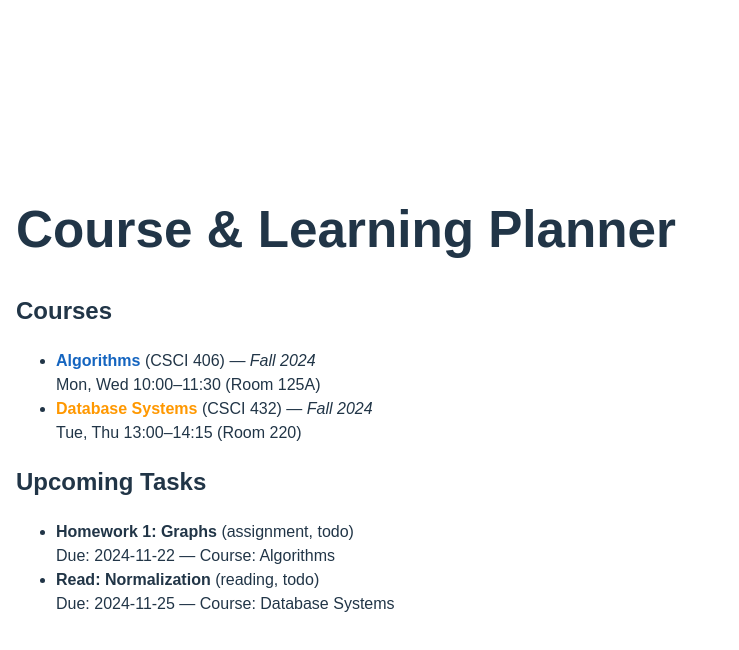
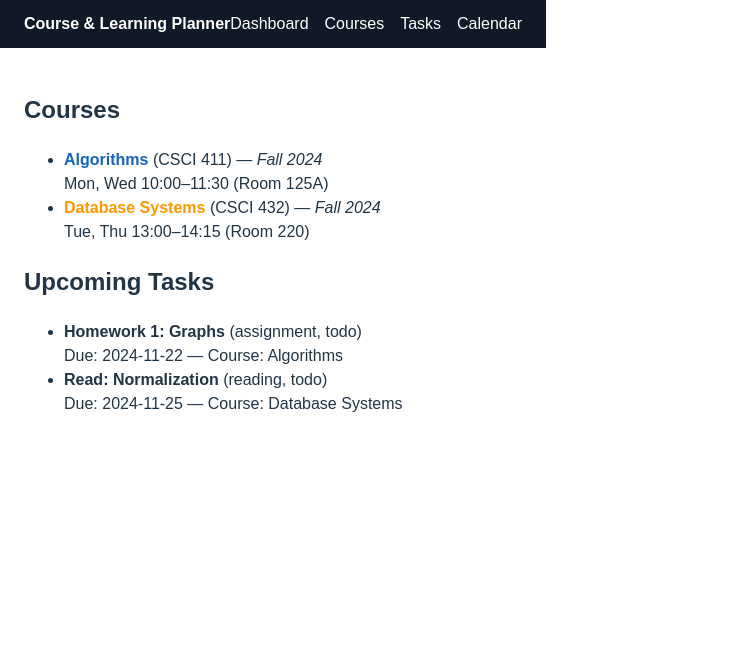
Before and after one commit to venstnguyen/BuildMoreTime, a React (Vite) app: page / in a window 1280 px wide. Shown: the top 650 px of the page, without its empty margins (0-739 px from the left). Built offline with nearby package versions, Linux system fonts and the light colour scheme.

Commit message:
Finished Basic verison (V1) SN

```diff
--- a/src/App.tsx
+++ b/src/App.tsx
@@ -3,12 +3,13 @@ import type { Course } from "./Models/Course";
 import type { Task } from "./Models/Task";
 import { CourseList } from "./Components/CourseList";
 import { TaskList } from "./Components/TaskList";
+import { Layout } from "./Components/Layout"
 
 const defaultCourses: Course[] = [
   {
     id: "course1",
     name: "Algorithms",
-    code: "CSCI 406",
+    code: "CSCI 411",
     color: "#1565c0",
     semester: "Fall 2024",
     daysOfTheWeek: ["Mon", "Wed"],
@@ -56,13 +57,10 @@ function App() {
   const [tasks] = useState<Task[]>(defaultTasks);
 
   return (
-    <div style={{ fontFamily: "sans-serif", padding: "1rem" }}>
-      <h1>Course & Learning Planner</h1>
-
+    <Layout>
       <CourseList courses={courses} />
-
       <TaskList tasks={tasks} courses={courses} />
-    </div>
+    </Layout>
   );
 }
 
--- /dev/null
+++ b/src/Components/Layout.tsx
@@ -0,0 +1,42 @@
+import type { ReactNode } from "react";
+
+interface LayoutProps {
+  children: ReactNode;
+}
+
+export function Layout({ children }: LayoutProps) {
+  return (
+    <div style={{ minHeight: "100vh", fontFamily: "sans-serif" }}>
+      <header
+        style={{
+          display: "flex",
+          alignItems: "center",
+          justifyContent: "space-between",
+          padding: "0.75rem 1.5rem",
+          backgroundColor: "#111827",
+          color: "white",
+        }}
+      >
+        <div style={{ fontWeight: 600 }}>Course & Learning Planner</div>
+        <nav>
+          <ul
+            style={{
+              listStyle: "none",
+              display: "flex",
+              gap: "1rem",
+              margin: 0,
+              padding: 0,
+            }}
+          >
+            <li>Dashboard</li>
+            <li>Courses</li>
+            <li>Tasks</li>
+            <li>Calendar</li>
+          </ul>
+        </nav>
+      </header>
+
+      <main style={{ padding: "1.5rem" }}>{children}</main>
+    </div>
+  );
+}
```
